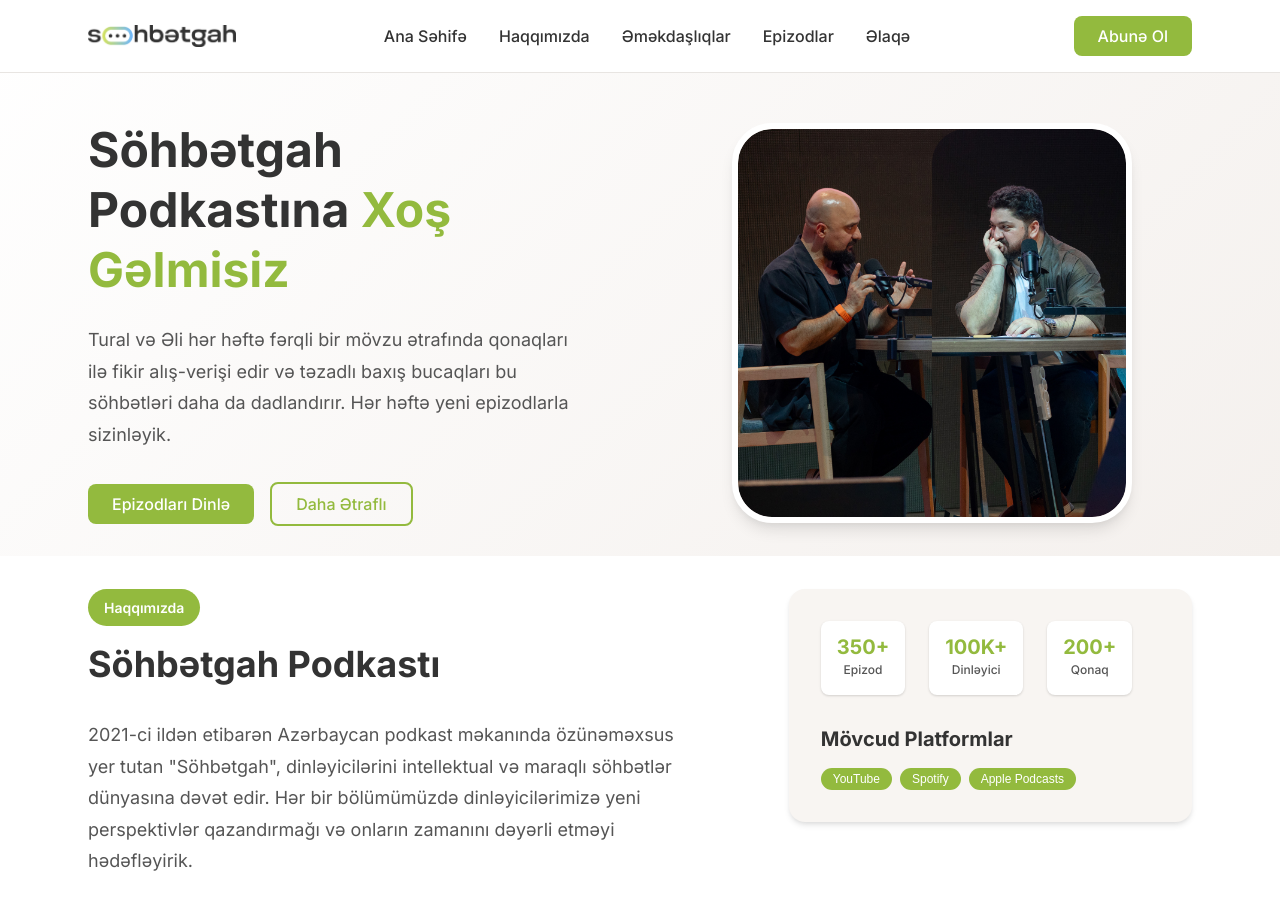
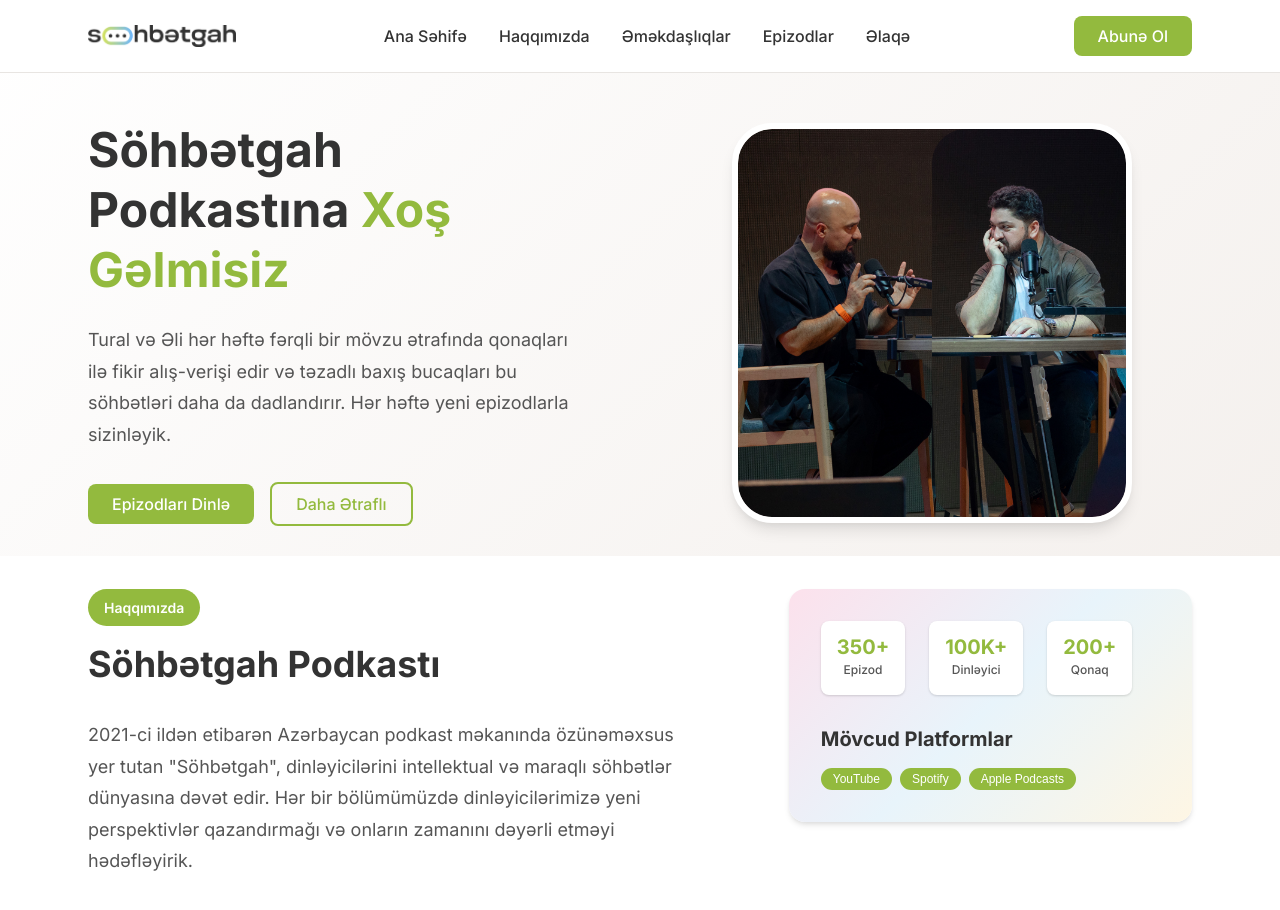
Before and after one commit to alikhayyam/sohbetgah4, a Vue app: page / in a window 1280 px wide. Shown: the top 910 px of the page. Built offline with nearby package versions, Linux system fonts and the light colour scheme.

Commit message:
Apply pastel gradient to stats section background

```diff
--- a/src/App.vue
+++ b/src/App.vue
@@ -1824,7 +1824,7 @@ const navigateTo = (url) => {
 
 /* Stats Section - Z Layout Diagonal End */
 .stats-content {
-  background: var(--background-accent);
+  background: linear-gradient(135deg, #fce1ec 0%, #e8f4fb 50%, #fef6e4 100%);
   padding: 2rem;
   border-radius: 1rem;
   box-shadow: var(--shadow-medium);
```
